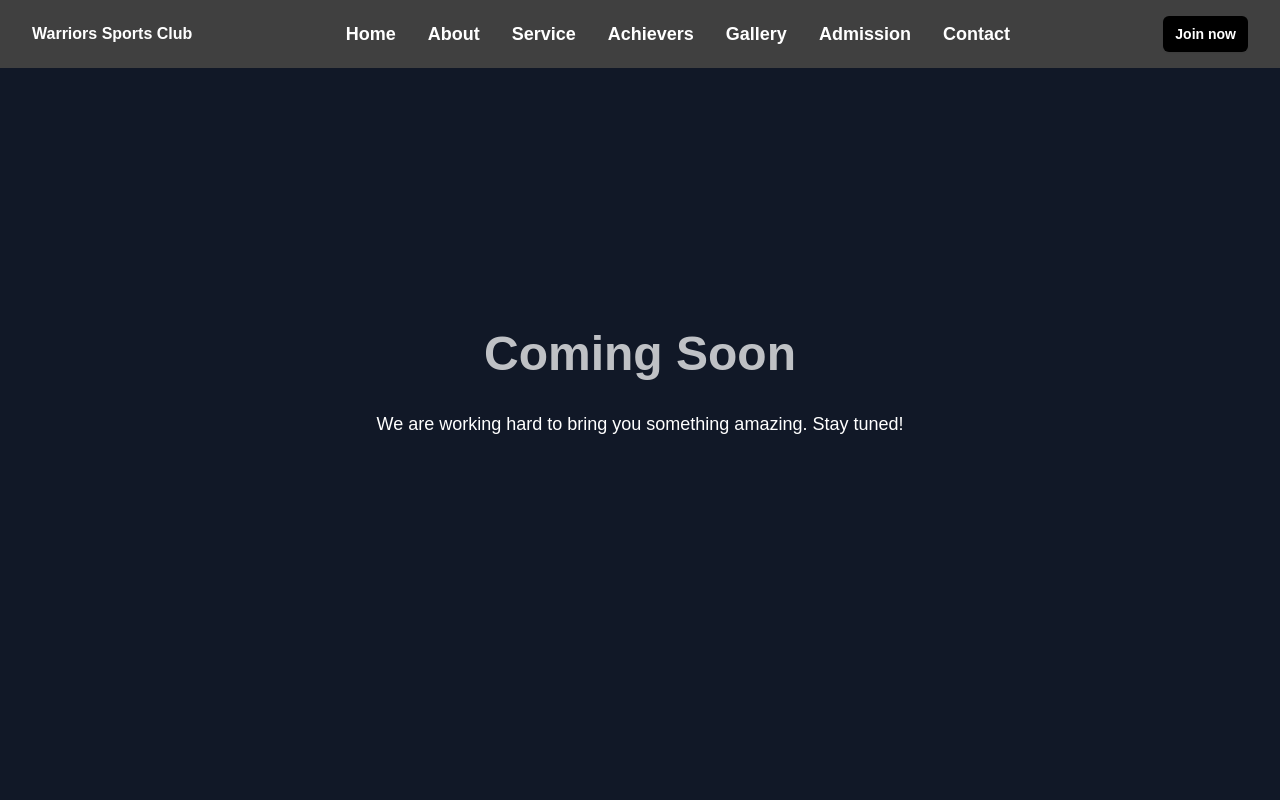
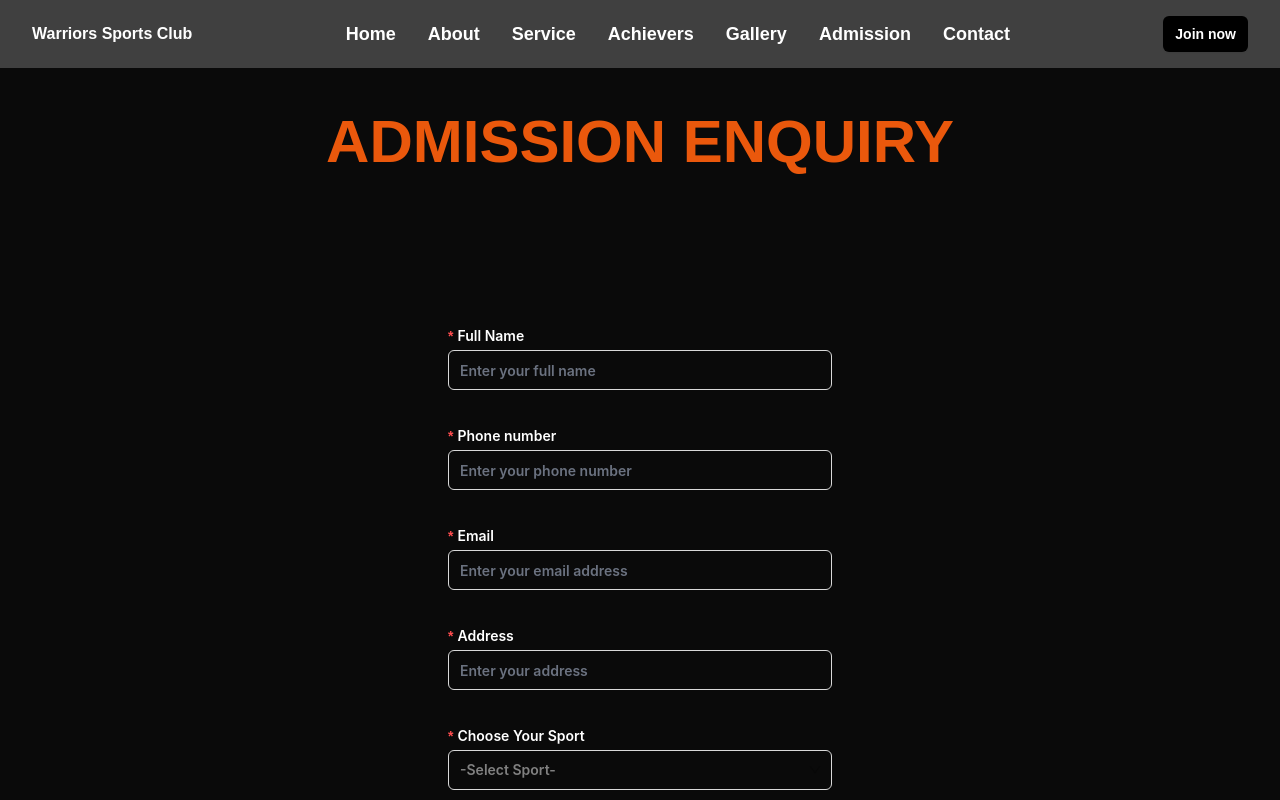
Before and after one commit to Nirav2080/warriorsportclub, a React (Vite) app: page /Admission in a window 1280 px wide. Shown: the top 800 px of the page. Built offline with nearby package versions, Linux system fonts and the light colour scheme.

Commit message:
add admission form contact bug fix

```diff
--- a/package.json
+++ b/package.json
@@ -10,7 +10,9 @@
     "preview": "vite preview"
   },
   "dependencies": {
+    "antd": "^5.20.1",
     "lucide-react": "^0.424.0",
+    "prop-types": "^15.8.1",
     "react": "^18.3.1",
     "react-dom": "^18.3.1",
     "react-icons": "^5.2.1",
--- /dev/null
+++ b/src/Component/Common/Form/index.jsx
@@ -0,0 +1,94 @@
+import {
+  Button,
+  Checkbox,
+  Col,
+  DatePicker,
+  Empty,
+  Form,
+  Input,
+  Menu,
+  Modal,
+  Popover,
+  Radio,
+  Row,
+  Select,
+} from "antd";
+import FormItem from "antd/es/form/FormItem";
+import OTP from "antd/es/input/OTP";
+import TextArea from "antd/es/input/TextArea";
+
+const { MonthPicker } = DatePicker;
+
+export const CustomFormItem = (props) => {
+  return <FormItem {...props} />;
+};
+
+export const FormInput = (props) => {
+  return <Input className="custom-antd-form antd-custom-input" {...props} />;
+};
+
+export const FormInputPassWord = (props) => {
+  return <Input.Password {...props} />;
+};
+
+export const FormTextArea = (props) => {
+  return (
+    <TextArea className="custom-antd-form antd-custom-textarea" {...props} />
+  );
+};
+
+export const FormDatePicker = (props) => {
+  return <DatePicker className="custom-antd-form" {...props} />;
+};
+
+export const FormMonthPicker = (props) => {
+  return <MonthPicker className="custom-antd-form" {...props} />;
+};
+
+export const FormPopOver = (props) => {
+  return <Popover className="custom-antd-form" {...props} />;
+};
+
+export const FormSelect = (props) => {
+  return <Select className="custom-antd-form" {...props} />;
+};
+
+export const FormOtp = (props) => {
+  return <OTP className="custom-antd-form" {...props} />;
+};
+
+export const FormEmpty = (props) => {
+  return <Empty className="custom-antd-form antd-custom-input" {...props} />;
+};
+
+export const FormMenu = (props) => {
+  return <Menu className="custom-antd-form antd-custom-input" {...props} />;
+};
+
+export const FormButton = (props) => {
+  return <Button className="custom-antd-form antd-custom-input" {...props} />;
+};
+
+export const CustomForm = (props) => {
+  return <Form className="custom-antd-form antd-custom-input" {...props} />;
+};
+
+export const FormRow = (props) => {
+  return <Row className="custom-antd-form" {...props} />;
+};
+
+export const FormCol = (props) => {
+  return <Col className="custom-antd-form" {...props} />;
+};
+
+export const FormModal = (props) => {
+  return <Modal className="custom-antd-form" {...props} />;
+};
+
+export const RadioButton = (props) => {
+  return <Radio className="custom-antd-radio" {...props} />;
+};
+
+export const CheckboxButton = (props) => {
+  return <Checkbox className="custom-antd-checkbox" {...props} />;
+};
--- a/src/Pages/Admission/index.jsx
+++ b/src/Pages/Admission/index.jsx
@@ -1,13 +1,126 @@
+import { Button, Form } from "antd";
+import { FormInput, FormSelect } from "../../Component/Common/Form";
+
 const Admission = () => {
   return (
-    <div className="min-h-screen bg-gray-900 flex flex-col items-center justify-center">
-      <h1 className="text-5xl text-white font-bold mb-8 animate-pulse">
-        Coming Soon
-      </h1>
-      <p className="text-white text-lg mb-8">
-        We are working hard to bring you something amazing. Stay tuned!
-      </p>
+    <div className="pt-28 ">
+      <div>
+        <h1 className="text-3xl md:text-6xl font-bold text-center text-orange-600 mb-6">
+          ADMISSION ENQUIRY
+        </h1>
+      </div>
+      {/*Form Div*/}
+      <div className=" mx-auto h-full min-h-[90vh] w-full bg-Gray-200 p-4 sm:box-border sm:flex sm:h-screen sm:w-[50%] sm:flex-col items-center sm:justify-center">
+        <Form
+          name="basic"
+          layout="vertical"
+          // onFinish={onFinish}
+          autoComplete="off"
+          className="register-form mx-auto max-w-96 pt-2 sm:w-96 "
+        >
+          <Form.Item
+            className="pb-2 text-lg font-semibold"
+            rules={[{ required: true, message: "Please enter your full name" }]}
+            name="name"
+            label={"Full Name"}
+          >
+            <FormInput
+              placeholder={"Enter your full name"}
+              className="h-10 rounded-md bg-transparent hover:bg-transparent text-white focus:bg-transparent target:bg-transparent hover:target:bg-transparent placeholder:text-gray-500"
+              autoComplete="text"
+            />
+          </Form.Item>
+
+          <Form.Item
+            className="pb-2 text-lg font-semibold"
+            rules={[
+              { required: true, message: "Please enter your phone number" },
+              {
+                max: 10,
+                min: 10,
+                message: "Please enter a valid 10-digit phone number",
+              },
+            ]}
+            name="mobile"
+            label={"Phone number"}
+          >
+            <FormInput
+              placeholder={"Enter your phone number"}
+              className="h-10 rounded-md bg-transparent hover:bg-transparent text-white focus:bg-transparent target:bg-transparent hover:target:bg-transparent placeholder:text-gray-500"
+              autoComplete="tel"
+            />
+          </Form.Item>
+
+          <Form.Item
+            className="pb-2 text-lg font-semibold"
+            rules={[
+              { required: true, message: "Please enter your email address" },
+              {
+                type: "email",
+              },
+            ]}
+            name="email"
+            label={"Email"}
+          >
+            <FormInput
+              placeholder={"Enter your email address"}
+              className="h-10 rounded-md bg-transparent hover:bg-transparent text-white focus:bg-transparent target:bg-transparent hover:target:bg-transparent placeholder:text-gray-500"
+              autoComplete="email"
+            />
+          </Form.Item>
+
+          <Form.Item
+            name="address"
+            label={"Address"}
+            className="pb-2 text-lg font-semibold"
+            rules={[
+              { required: true, message: "Please enter your email address" },
+              {
+                type: "address",
+              },
+            ]}
+          >
+            <FormInput
+              placeholder={"Enter your address"}
+              autoComplete="text"
+              className="h-10 rounded-md bg-transparent hover:bg-transparent text-white focus:bg-transparent target:bg-transparent hover:target:bg-transparent placeholder:text-gray-500"
+            />
+          </Form.Item>
+
+          <Form.Item
+            className="pb-2 text-lg font-semibold"
+            label="Choose Your Sport"
+            name="chooseyoursport"
+            rules={[
+              { required: true, message: "Please select a quantity type!" },
+            ]}
+          >
+            <FormSelect
+              className="h-10 rounded-md bg-transparent hover:bg-transparent text-white focus:bg-transparent target:bg-transparent hover:target:bg-transparent placeholder:text-gray-50"
+              placeholder="-Select Sport-"
+              options={[
+                { value: "cricket", label: "Cricket" },
+                { value: "football", label: "Football" },
+                { value: "kabaddi", label: "Kabaddi" },
+                { value: "badminton", label: "Badminton" },
+                { value: "basketball", label: "Basketball" },
+                { value: "volleyball", label: "Volleyball" },
+              ]}
+            />
+          </Form.Item>
+
+          <Button
+            type="primary"
+            className="mt-4 h-10 w-full font-bold text-xl bg-transparent border border-gray-200 text-orange-600 hover:text-white hover:bg-orange-600"
+            htmlType="submit"
+            // loading={isPending}
+          >
+            Sign Up
+          </Button>
+        </Form>
+      </div>
     </div>
   );
 };
+
 export default Admission;
--- a/src/Pages/Contact Us/index.jsx
+++ b/src/Pages/Contact Us/index.jsx
@@ -1,30 +1,34 @@
 const locations = [
   {
-    title: "Bengaluru office",
-    timings: "Mon-Sat 9am to 5pm.",
-    address: "100, Electronic City Phase-1, Bengaluru, Karnataka 560100 IN",
+    title: "Ahmedabad office",
+    timings: "Mon-Sat 6am to 10:30pm.",
+    address:
+      "308 3rd Floor Pearl Plaza Nr Maharshi Sandipani School Haridarshan Cross, Road, Naroda, Ahmedabad, Gujarat 382330",
   },
 ];
 const ContactUs = () => {
   return (
     <div>
-      <div className="mx-auto max-w-7xl px-4">
+      <div className="mx-auto max-w-7xl px-4 py-28">
+        <div className="justify-center text-center text-orange-600 font-bold text-3xl md:text-5xl">
+          ContactUs
+        </div>
         <div className="mx-auto max-w-7xl py-12 md:py-24">
           <div className="grid items-center justify-items-center gap-x-4 gap-y-10 lg:grid-cols-2">
             {/* contact from */}
             <div className="flex items-center justify-center">
               <div className="px-2 md:px-12">
-                <p className="text-2xl font-bold text-gray-900 md:text-4xl">
+                <p className="text-2xl font-bold text-orange-600 md:text-4xl">
                   Get in touch
                 </p>
-                <p className="mt-4 text-lg text-gray-600">
+                <p className="mt-4 text-lg text-white">
                   Our friendly team would love to hear from you.
                 </p>
                 <form action="" className="mt-8 space-y-4">
                   <div className="grid w-full gap-y-4 md:gap-x-4 lg:grid-cols-2">
                     <div className="grid w-full  items-center gap-1.5">
                       <label
-                        className="text-sm font-medium leading-none text-gray-700 peer-disabled:cursor-not-allowed peer-disabled:opacity-70"
+                        className="text-sm font-medium leading-none text-white peer-disabled:cursor-not-allowed peer-disabled:opacity-70"
                         htmlFor="first_name"
                       >
                         First Name
@@ -38,7 +42,7 @@ const ContactUs = () => {
                     </div>
                     <div className="grid w-full  items-center gap-1.5">
                       <label
-                        className="text-sm font-medium leading-none text-gray-700 peer-disabled:cursor-not-allowed peer-disabled:opacity-70"
+                        className="text-sm font-medium leading-none text-white peer-disabled:cursor-not-allowed peer-disabled:opacity-70"
                         htmlFor="last_name"
                       >
                         Last Name
@@ -53,7 +57,7 @@ const ContactUs = () => {
                   </div>
                   <div className="grid w-full  items-center gap-1.5">
                     <label
-                      className="text-sm font-medium leading-none text-gray-700 peer-disabled:cursor-not-allowed peer-disabled:opacity-70"
+                      className="text-sm font-medium leading-none text-white peer-disabled:cursor-not-allowed peer-disabled:opacity-70"
                       htmlFor="email"
                     >
                       Email
@@ -67,7 +71,7 @@ const ContactUs = () => {
                   </div>
                   <div className="grid w-full  items-center gap-1.5">
                     <label
-                      className="text-sm font-medium leading-none text-gray-700 peer-disabled:cursor-not-allowed peer-disabled:opacity-70"
+                      className="text-sm font-medium leading-none text-white peer-disabled:cursor-not-allowed peer-disabled:opacity-70"
                       htmlFor="phone_number"
                     >
                       Phone number
@@ -81,7 +85,7 @@ const ContactUs = () => {
                   </div>
                   <div className="grid w-full  items-center gap-1.5">
                     <label
-                      className="text-sm font-medium leading-none text-gray-700 peer-disabled:cursor-not-allowed peer-disabled:opacity-70"
+                      className="text-sm font-medium leading-none text-white peer-disabled:cursor-not-allowed peer-disabled:opacity-70"
                       htmlFor="message"
                     >
                       Message
@@ -95,7 +99,7 @@ const ContactUs = () => {
                   </div>
                   <button
                     type="button"
-                    className="w-full rounded-md bg-black px-3 py-2 text-sm font-semibold text-white shadow-sm hover:bg-black/80 focus-visible:outline focus-visible:outline-2 focus-visible:outline-offset-2 focus-visible:outline-black"
+                    className="w-full rounded-md border dark:border-gray-700 px-3 py-2 text-sm font-semibold text-white shadow-sm hover:bg-orange-600 focus-visible:outline focus-visible:outline-2 focus-visible:outline-offset-2 focus-visible:outline-black"
                   >
                     Send Message
                   </button>
@@ -111,15 +115,15 @@ const ContactUs = () => {
         </div>
       </div>
       {/* Address */}
-      <div className="rounded-lg bg-gray-100">
+      <div className="rounded-lg ">
         <div className="mx-auto max-w-4xl px-4 sm:px-6 lg:px-8">
-          <div className="py-20">
+          <div className="pb-20">
             <div className="grid grid-cols-1 gap-x-20 gap-y-8 lg:grid-cols-2">
               <div className="space-y-4">
-                <p className="w-full text-4xl font-bold text-gray-900">
+                <p className="w-full text-4xl font-bold text-orange-600">
                   Our Offices
                 </p>
-                <p className="w-full text-lg text-gray-600">
+                <p className="w-full text-lg text-white">
                   Find us at these locations.
                 </p>
               </div>
@@ -129,13 +133,13 @@ const ContactUs = () => {
                     key={location.title}
                     className="flex flex-col space-y-2 pt-4 first:pt-0 lg:w-full"
                   >
-                    <p className="w-full text-xl font-semibold  text-gray-900">
+                    <p className="w-full text-xl font-semibold  text-orange-600">
                       {location.title}
                     </p>
-                    <p className="w-full text-base  text-gray-600">
+                    <p className="w-full text-base  text-white">
                       {location.timings}
                     </p>
-                    <p className="text-sm font-semibold text-gray-600">
+                    <p className="text-sm font-semibold text-white">
                       {location.address}
                     </p>
                   </div>
--- a/src/index.css
+++ b/src/index.css
@@ -123,3 +123,37 @@ body {
   font-weight: 900;
   font-style: italic;
 }
+
+/* antd Css */
+
+.ant-form-item-explain-error {
+  position: absolute;
+}
+.ant-form-vertical .ant-form-item-label {
+  padding: 0;
+}
+.ant-input::-webkit-inner-spin-button {
+  -webkit-appearance: none !important;
+  appearance: none !important;
+}
+.ant-select-item-option {
+  font-weight: 500;
+}
+.ant-form-item-required {
+  color: white !important;
+}
+.ant-form-item-label {
+  color: white !important;
+}
+.ant-form-item-has-error {
+  background-color: transparent !important;
+}
+.ant-input-outlined.ant-input-status-error {
+  background-color: transparent !important;
+}
+.ant-select-selector {
+  background-color: transparent !important;
+}
+.ant-select-selection-placeholder {
+  color: gray !important;
+}
```
Also changed, not shown: 1 other file (tests, documents, lock files or other folders).
